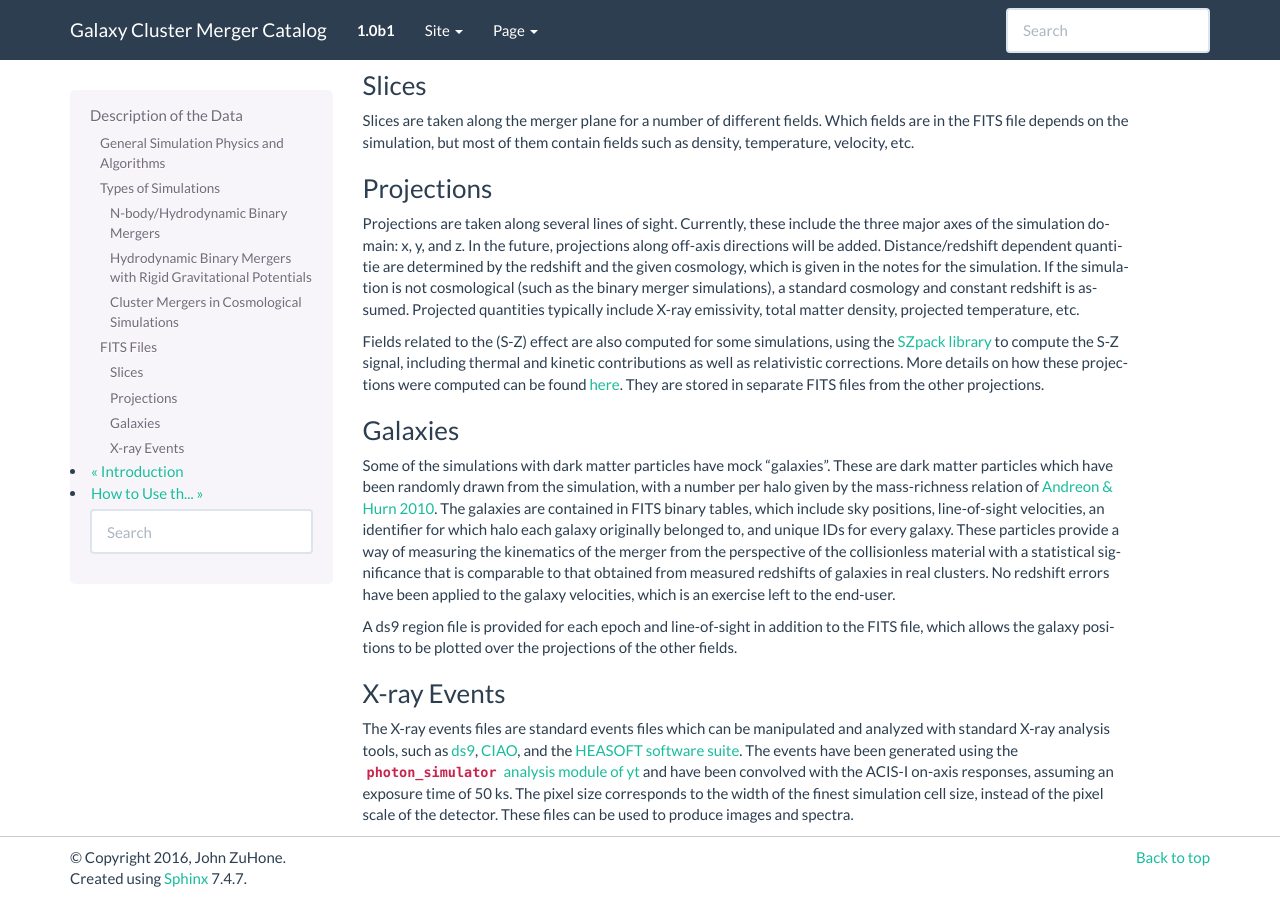
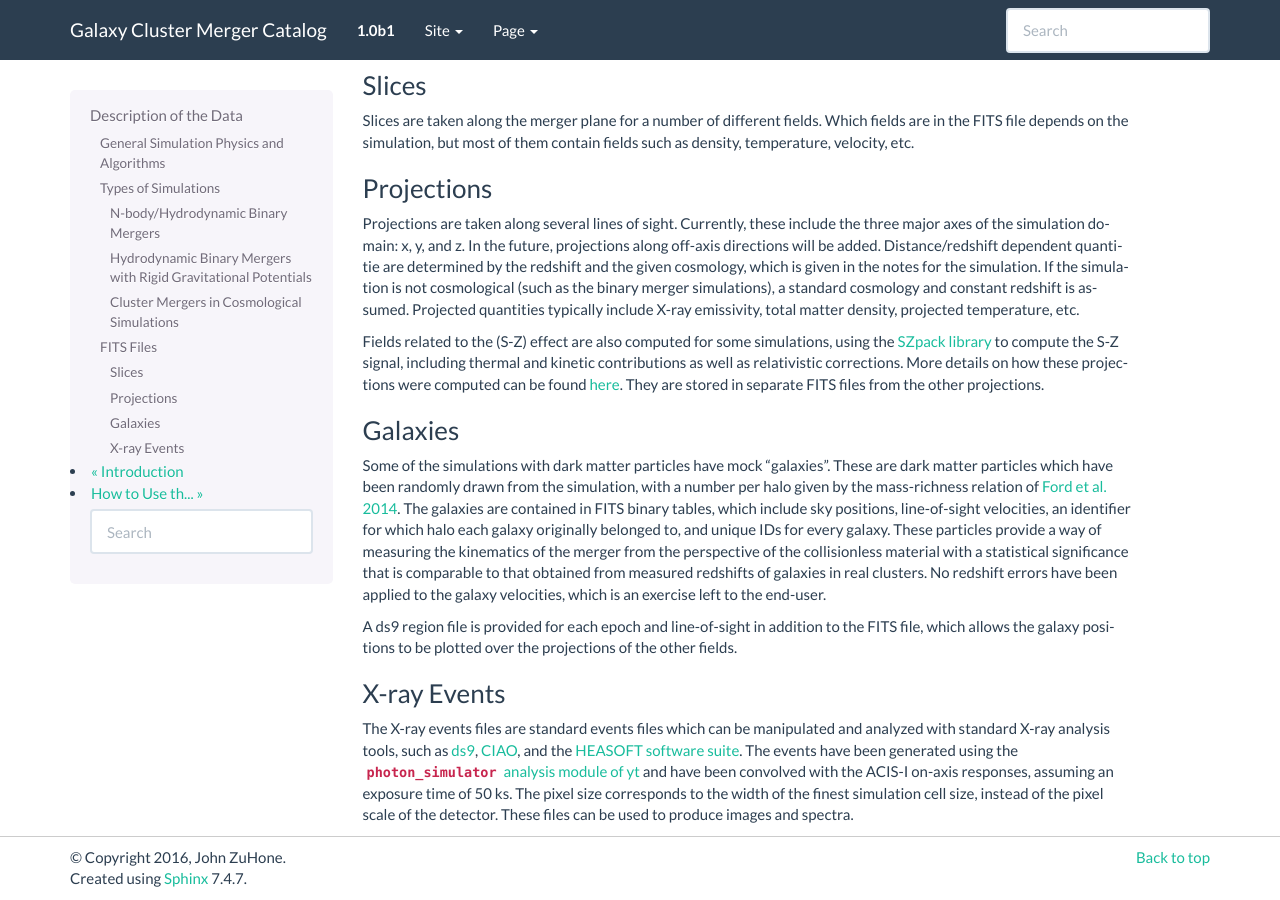
Before and after one commit to jzuhone/cluster_merger_catalog, a Sphinx documentation site: the page built from source/description.rst, in a window 1280 px wide and 900 px high, scrolled down 1524 px. Built offline with Sphinx 7.4.7, drawn with Linux system fonts in a browser that asks for light colours; pages that are not in the unit, such as notebooks, are missing from menus.

Commit message:
Change reference

```diff
--- a/source/description.rst
+++ b/source/description.rst
@@ -114,7 +114,7 @@ Galaxies
 
 Some of the simulations with dark matter particles have mock "galaxies". These are dark matter particles which have been
 randomly drawn from the simulation, with a number per halo given by the mass-richness relation of
-`Andreon & Hurn 2010 <http://adsabs.harvard.edu/abs/2010MNRAS.404.1922A>`_. The galaxies are contained in FITS binary tables,
+`Ford et al. 2014 <http://adsabs.harvard.edu/abs/2014MNRAS.439.3755F>`_. The galaxies are contained in FITS binary tables,
 which include sky positions, line-of-sight velocities, an identifier for which halo each galaxy originally belonged to, and
 unique IDs for every galaxy. These particles provide a way of measuring the kinematics of the merger from the perspective of
 the collisionless material with a statistical significance that is comparable to that obtained from measured redshifts of
```
